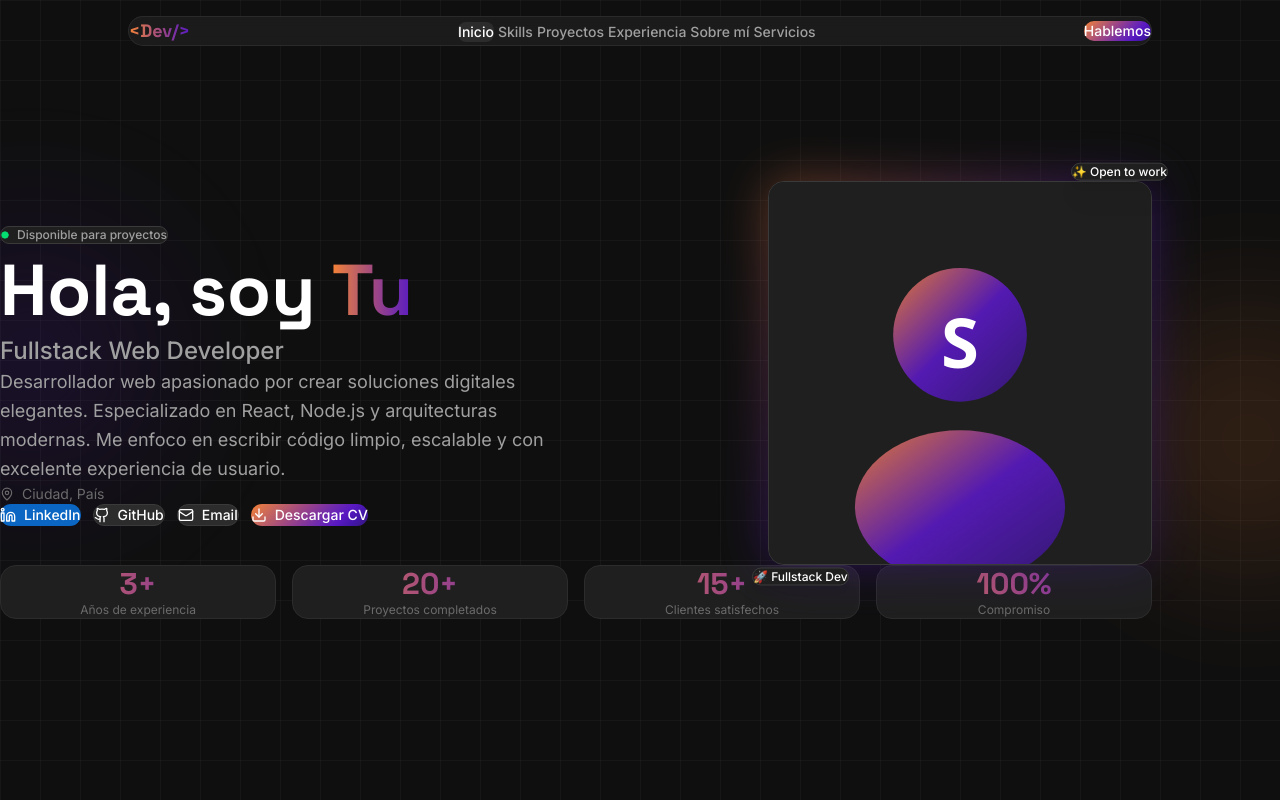
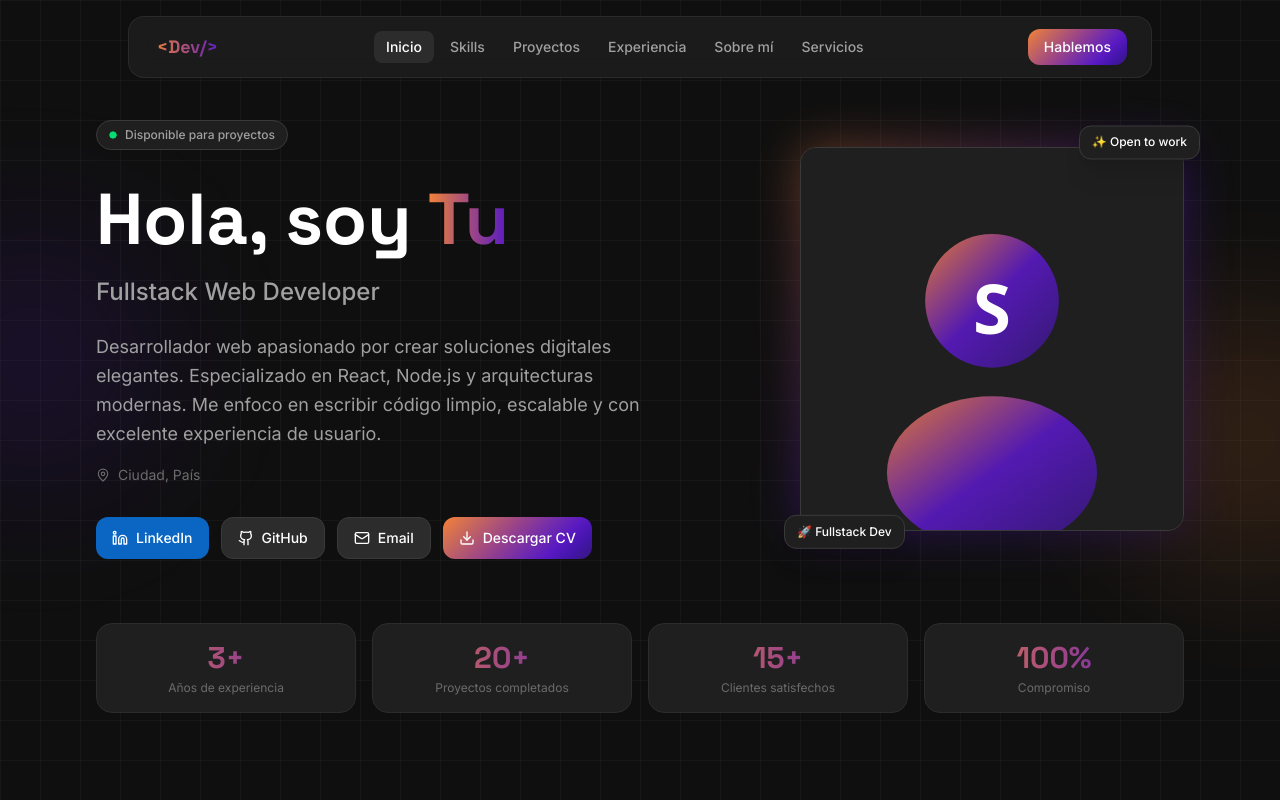
Before and after one commit to santicollage/PortafolioWeb, a React (Vite) app: page / in a window 1280 px wide. Shown: the top 800 px of the page. Built offline with nearby package versions, Linux system fonts and the light colour scheme.

Commit message:
fix: remove unlayered * reset that was overriding all Tailwind margin/padding utilities

```diff
--- a/src/index.css
+++ b/src/index.css
@@ -24,14 +24,6 @@
 
   --radius-2xl: 1rem;
   --radius-3xl: 1.5rem;
-}
-
-*,
-*::before,
-*::after {
-  box-sizing: border-box;
-  margin: 0;
-  padding: 0;
 }
 
 html {
```
